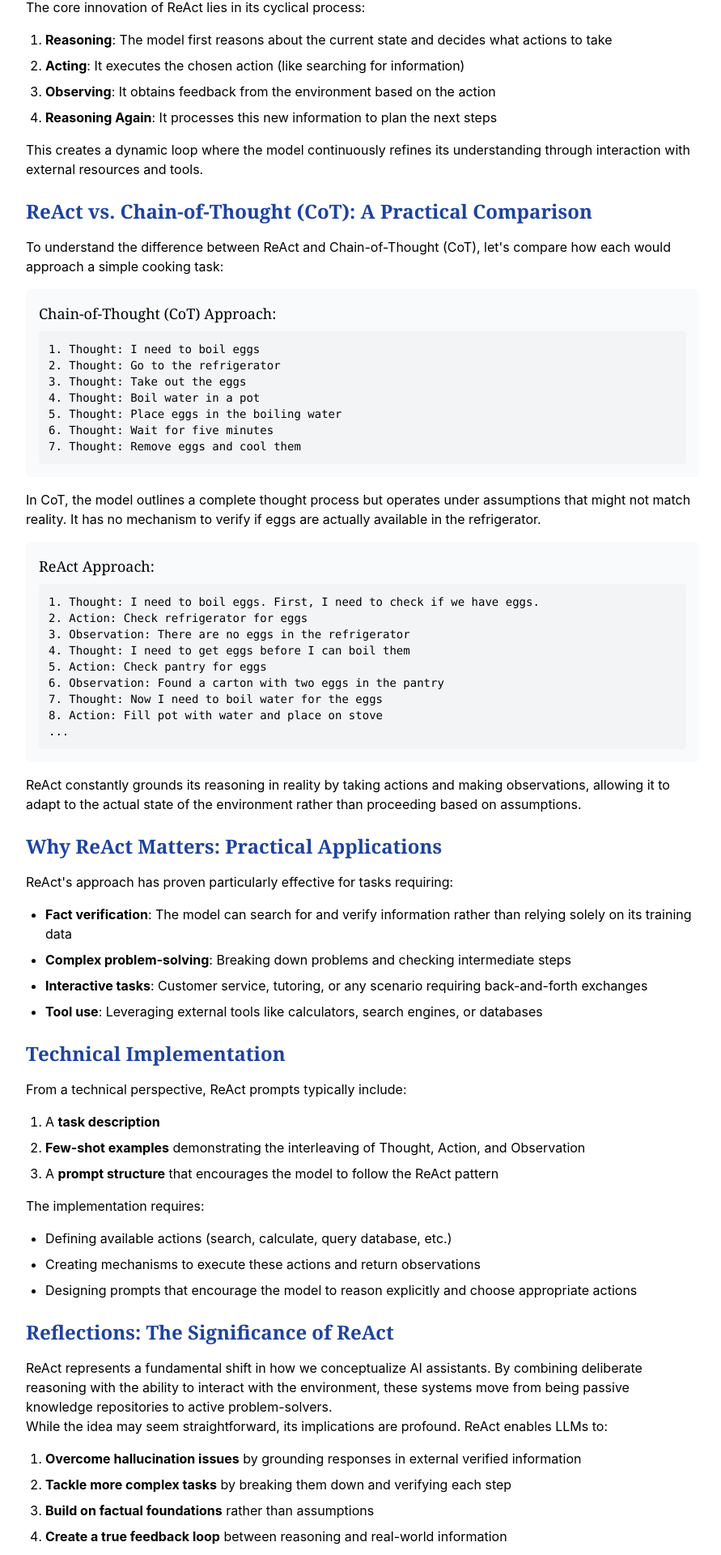
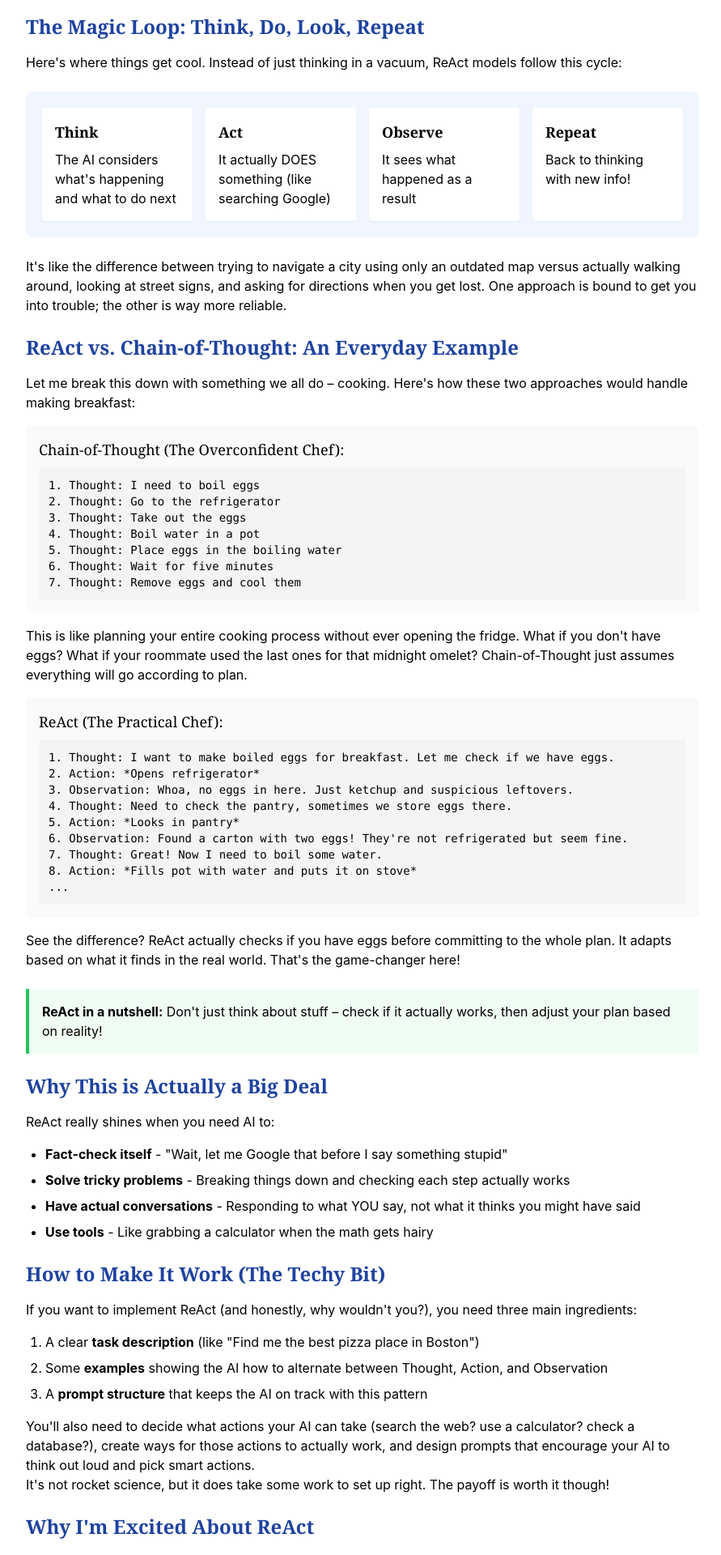
Before and after one commit to zyzou8/zhuoyang, a Next.js app in the folder zhuoyang-research-website/: page /blog/1 in a window 1280 px wide. Shown: the part 775-2695 px from the top of the page at 81% size, without its empty margins (192-1083 px from the left). Built offline with nearby package versions, Linux system fonts and the light colour scheme.

Commit message:
update blog

```diff
--- a/zhuoyang-research-website/src/pages/blog/1.js
+++ b/zhuoyang-research-website/src/pages/blog/1.js
@@ -17,7 +17,7 @@ export default function BlogPost1() {
         </div>
 
         <h1 className="text-3xl font-bold text-blue-900 mb-4">
-          ReAct: Synergizing Reasoning and Acting in Language Models
+          ReAct: When AI Finally Learns to Think AND Do
         </h1>
         <div className="text-gray-600 mb-6">May 16, 2025</div>
 
@@ -28,39 +28,62 @@ export default function BlogPost1() {
         </div>
 
         <div className="prose prose-lg max-w-none">
-          <h2 className="text-2xl font-semibold text-blue-800 mt-6 mb-4">Introduction: The Evolution of LLM Capabilities</h2>
+          <h2 className="text-2xl font-semibold text-blue-800 mt-6 mb-4">Remember When AI Was Just a Fancy Autocomplete?</h2>
           <p>
-            LLMs were primarily designed to process user queries and generate relevant responses based on their training data—essentially functioning as sophisticated knowledge repositories with limited reasoning capabilities. When prompted,
-            these early models would typically produce a single-step response without much deliberation or interaction with external information.
+            Early LLMs were basically just glorified know-it-alls. You'd ask them something, and they'd spit out whatever sounded right based on their training data. It was impressive, sure, but these models had all the situational awareness of a goldfish – they'd give you one answer and call it a day, with zero ability to check if they were even making sense.
           </p>
 
-          <h2 className="text-2xl font-semibold text-blue-800 mt-6 mb-4">What is ReAct?</h2>
+          <div className="bg-yellow-50 border-l-4 border-yellow-500 p-4 my-6">
+            <p className="italic">
+              "Early language models were like that friend who confidently gives you directions but has never actually been to the place themselves."
+            </p>
+          </div>
+
+          <h2 className="text-2xl font-semibold text-blue-800 mt-6 mb-4">So What's This ReAct Thing All About?</h2>
           <p>
-            ReAct, short for "Reasoning + Acting," represents a significant advancement in how language models approach complex tasks.
-            Introduced in the paper <a href="https://arxiv.org/abs/2210.03629" className="text-blue-600 hover:underline">ReAct: Synergizing Reasoning and Acting in Language Models</a> by Yao et al., this framework enables LLMs to interleave reasoning traces and task-specific actions in a synergistic way.
+            ReAct is basically what happens when AI learns to walk and chew gum at the same time. The name is just "Reasoning + Acting" smooshed together, which pretty much tells you the whole story. It was cooked up by Yao and friends in their paper <a href="https://arxiv.org/abs/2210.03629" className="text-blue-600 hover:underline">ReAct: Synergizing Reasoning and Acting in Language Models</a>, and it's all about getting language models to think and do stuff in a continuous loop.
           </p>
 
-          <h2 className="text-2xl font-semibold text-blue-800 mt-6 mb-4">How ReAct Works: The Reasoning-Acting Loop</h2>
+          <h2 className="text-2xl font-semibold text-blue-800 mt-6 mb-4">The Magic Loop: Think, Do, Look, Repeat</h2>
           <p>
-            The core innovation of ReAct lies in its cyclical process:
-          </p>
-          <ol className="list-decimal pl-6 my-4">
-            <li className="mb-2"><strong>Reasoning</strong>: The model first reasons about the current state and decides what actions to take</li>
-            <li className="mb-2"><strong>Acting</strong>: It executes the chosen action (like searching for information)</li>
-            <li className="mb-2"><strong>Observing</strong>: It obtains feedback from the environment based on the action</li>
-            <li className="mb-2"><strong>Reasoning Again</strong>: It processes this new information to plan the next steps</li>
-          </ol>
-          <p>
-            This creates a dynamic loop where the model continuously refines its understanding through interaction with external resources and tools.
+            Here's where things get cool. Instead of just thinking in a vacuum, ReAct models follow this cycle:
           </p>
 
-          <h2 className="text-2xl font-semibold text-blue-800 mt-6 mb-4">ReAct vs. Chain-of-Thought (CoT): A Practical Comparison</h2>
+          <div className="bg-blue-50 p-5 rounded-lg my-6">
+            <div className="flex flex-col md:flex-row gap-4">
+              <div className="bg-white p-4 rounded shadow-sm flex-1">
+                <h4 className="font-bold text-lg mb-2">Think</h4>
+                <p>The AI considers what's happening and what to do next</p>
+              </div>
+
+              <div className="bg-white p-4 rounded shadow-sm flex-1">
+                <h4 className="font-bold text-lg mb-2">Act</h4>
+                <p>It actually DOES something (like searching Google)</p>
+              </div>
+
+              <div className="bg-white p-4 rounded shadow-sm flex-1">
+                <h4 className="font-bold text-lg mb-2">Observe</h4>
+                <p>It sees what happened as a result</p>
+              </div>
+
+              <div className="bg-white p-4 rounded shadow-sm flex-1">
+                <h4 className="font-bold text-lg mb-2">Repeat</h4>
+                <p>Back to thinking with new info!</p>
+              </div>
+            </div>
+          </div>
+
           <p>
-            To understand the difference between ReAct and Chain-of-Thought (CoT), let's compare how each would approach a simple cooking task:
+            It's like the difference between trying to navigate a city using only an outdated map versus actually walking around, looking at street signs, and asking for directions when you get lost. One approach is bound to get you into trouble; the other is way more reliable.
+          </p>
+
+          <h2 className="text-2xl font-semibold text-blue-800 mt-6 mb-4">ReAct vs. Chain-of-Thought: An Everyday Example</h2>
+          <p>
+            Let me break this down with something we all do – cooking. Here's how these two approaches would handle making breakfast:
           </p>
 
           <div className="bg-gray-50 p-4 rounded-md my-4">
-            <h3 className="font-medium text-lg mb-2">Chain-of-Thought (CoT) Approach:</h3>
+            <h3 className="font-medium text-lg mb-2">Chain-of-Thought (The Overconfident Chef):</h3>
             <pre className="bg-gray-100 p-3 rounded text-sm overflow-x-auto">
               1. Thought: I need to boil eggs<br/>
               2. Thought: Go to the refrigerator<br/>
@@ -73,99 +96,122 @@ export default function BlogPost1() {
           </div>
 
           <p>
-            In CoT, the model outlines a complete thought process but operates under assumptions that might not match reality. It has no mechanism to verify if eggs are actually available in the refrigerator.
+            This is like planning your entire cooking process without ever opening the fridge. What if you don't have eggs? What if your roommate used the last ones for that midnight omelet? Chain-of-Thought just assumes everything will go according to plan.
           </p>
 
           <div className="bg-gray-50 p-4 rounded-md my-4">
-            <h3 className="font-medium text-lg mb-2">ReAct Approach:</h3>
+            <h3 className="font-medium text-lg mb-2">ReAct (The Practical Chef):</h3>
             <pre className="bg-gray-100 p-3 rounded text-sm overflow-x-auto">
-              1. Thought: I need to boil eggs. First, I need to check if we have eggs.<br/>
-              2. Action: Check refrigerator for eggs<br/>
-              3. Observation: There are no eggs in the refrigerator<br/>
-              4. Thought: I need to get eggs before I can boil them<br/>
-              5. Action: Check pantry for eggs<br/>
-              6. Observation: Found a carton with two eggs in the pantry<br/>
-              7. Thought: Now I need to boil water for the eggs<br/>
-              8. Action: Fill pot with water and place on stove<br/>
+              1. Thought: I want to make boiled eggs for breakfast. Let me check if we have eggs.<br/>
+              2. Action: *Opens refrigerator*<br/>
+              3. Observation: Whoa, no eggs in here. Just ketchup and suspicious leftovers.<br/>
+              4. Thought: Need to check the pantry, sometimes we store eggs there.<br/>
+              5. Action: *Looks in pantry*<br/>
+              6. Observation: Found a carton with two eggs! They're not refrigerated but seem fine.<br/>
+              7. Thought: Great! Now I need to boil some water.<br/>
+              8. Action: *Fills pot with water and puts it on stove*<br/>
               ...
             </pre>
           </div>
 
           <p>
-            ReAct constantly grounds its reasoning in reality by taking actions and making observations, allowing it to adapt to the actual state of the environment rather than proceeding based on assumptions.
+            See the difference? ReAct actually checks if you have eggs before committing to the whole plan. It adapts based on what it finds in the real world. That's the game-changer here!
           </p>
 
-          <h2 className="text-2xl font-semibold text-blue-800 mt-6 mb-4">Why ReAct Matters: Practical Applications</h2>
+          <div className="bg-green-50 border-l-4 border-green-500 p-4 my-6">
+            <p>
+              <strong>ReAct in a nutshell:</strong> Don't just think about stuff – check if it actually works, then adjust your plan based on reality!
+            </p>
+          </div>
+
+          <h2 className="text-2xl font-semibold text-blue-800 mt-6 mb-4">Why This is Actually a Big Deal</h2>
           <p>
-            ReAct's approach has proven particularly effective for tasks requiring:
+            ReAct really shines when you need AI to:
           </p>
-          <ul className="list-disc pl-6 my-4">
-            <li className="mb-2"><strong>Fact verification</strong>: The model can search for and verify information rather than relying solely on its training data</li>
-            <li className="mb-2"><strong>Complex problem-solving</strong>: Breaking down problems and checking intermediate steps</li>
-            <li className="mb-2"><strong>Interactive tasks</strong>: Customer service, tutoring, or any scenario requiring back-and-forth exchanges</li>
-            <li className="mb-2"><strong>Tool use</strong>: Leveraging external tools like calculators, search engines, or databases</li>
+          <ul className="list-disc pl-6 my-4 space-y-2">
+            <li><strong>Fact-check itself</strong> - "Wait, let me Google that before I say something stupid"</li>
+            <li><strong>Solve tricky problems</strong> - Breaking things down and checking each step actually works</li>
+            <li><strong>Have actual conversations</strong> - Responding to what YOU say, not what it thinks you might have said</li>
+            <li><strong>Use tools</strong> - Like grabbing a calculator when the math gets hairy</li>
           </ul>
 
-          <h2 className="text-2xl font-semibold text-blue-800 mt-6 mb-4">Technical Implementation</h2>
+          <h2 className="text-2xl font-semibold text-blue-800 mt-6 mb-4">How to Make It Work (The Techy Bit)</h2>
+
           <p>
-            From a technical perspective, ReAct prompts typically include:
+            If you want to implement ReAct (and honestly, why wouldn't you?), you need three main ingredients:
           </p>
-          <ol className="list-decimal pl-6 my-4">
-            <li className="mb-2">A <strong>task description</strong></li>
-            <li className="mb-2"><strong>Few-shot examples</strong> demonstrating the interleaving of Thought, Action, and Observation</li>
-            <li className="mb-2">A <strong>prompt structure</strong> that encourages the model to follow the ReAct pattern</li>
+
+          <ol className="list-decimal pl-6 my-4 space-y-2">
+            <li>A clear <strong>task description</strong> (like "Find me the best pizza place in Boston")</li>
+            <li>Some <strong>examples</strong> showing the AI how to alternate between Thought, Action, and Observation</li>
+            <li>A <strong>prompt structure</strong> that keeps the AI on track with this pattern</li>
           </ol>
 
           <p>
-            The implementation requires:
+            You'll also need to decide what actions your AI can take (search the web? use a calculator? check a database?), create ways for those actions to actually work, and design prompts that encourage your AI to think out loud and pick smart actions.
           </p>
-          <ul className="list-disc pl-6 my-4">
-            <li className="mb-2">Defining available actions (search, calculate, query database, etc.)</li>
-            <li className="mb-2">Creating mechanisms to execute these actions and return observations</li>
-            <li className="mb-2">Designing prompts that encourage the model to reason explicitly and choose appropriate actions</li>
-          </ul>
-
-          <h2 className="text-2xl font-semibold text-blue-800 mt-6 mb-4">Reflections: The Significance of ReAct</h2>
-          <p>
-            ReAct represents a fundamental shift in how we conceptualize AI assistants. By combining deliberate reasoning with the ability to interact with the environment, these systems move from being passive knowledge repositories to active problem-solvers.
-          </p>
-          <p>
-            While the idea may seem straightforward, its implications are profound. ReAct enables LLMs to:
-          </p>
-          <ol className="list-decimal pl-6 my-4">
-            <li className="mb-2"><strong>Overcome hallucination issues</strong> by grounding responses in external verified information</li>
-            <li className="mb-2"><strong>Tackle more complex tasks</strong> by breaking them down and verifying each step</li>
-            <li className="mb-2"><strong>Build on factual foundations</strong> rather than assumptions</li>
-            <li className="mb-2"><strong>Create a true feedback loop</strong> between reasoning and real-world information</li>
-          </ol>
 
           <p>
-            Perhaps most importantly, ReAct lays the groundwork for more agentic AI systems that can autonomously pursue goals while maintaining a clear reasoning trace that humans can follow and understand.
-          </p>
-          <p>
-            The limitations of ReAct lie primarily in its dependence on the quality of available actions and the model's ability to interpret observations correctly. As these components improve, we can expect ReAct-based systems to handle increasingly sophisticated tasks.
+            It's not rocket science, but it does take some work to set up right. The payoff is worth it though!
           </p>
 
-          <h2 className="text-2xl font-semibold text-blue-800 mt-6 mb-4">Conclusion</h2>
+          <h2 className="text-2xl font-semibold text-blue-800 mt-6 mb-4">Why I'm Excited About ReAct</h2>
           <p>
-            ReAct represents a crucial step toward more capable, grounded, and transparent AI assistants. By bridging the gap between reasoning and acting, it enables language models to engage with the world more effectively and provide more reliable assistance across a wide range of applications.
+            This isn't just a minor upgrade – it's a fundamental shift in how AI works. We're moving from "AI that knows stuff" to "AI that figures stuff out." Instead of just being walking encyclopedias, these models can now be problem-solvers that interact with the world.
           </p>
+
           <p>
-            As we continue to develop these systems, maintaining this synergy between thought and action will be essential for creating AI that can truly understand and assist with the complexity of real-world tasks.
+            The idea seems simple (duh, check if your assumptions are correct), but the impact is huge. With ReAct, AI can:
           </p>
+
+          <div className="grid grid-cols-1 md:grid-cols-2 gap-4 my-6">
+            <div className="bg-blue-50 p-4 rounded">
+              <p className="font-semibold">Actually verify facts</p>
+              <p className="text-sm">Instead of making stuff up, it can check sources</p>
+            </div>
+
+            <div className="bg-blue-50 p-4 rounded">
+              <p className="font-semibold">Handle complex problems</p>
+              <p className="text-sm">By breaking them down and checking each step works</p>
+            </div>
+
+            <div className="bg-blue-50 p-4 rounded">
+              <p className="font-semibold">Build on solid ground</p>
+              <p className="text-sm">Using real information instead of assumptions</p>
+            </div>
+
+            <div className="bg-blue-50 p-4 rounded">
+              <p className="font-semibold">Create feedback loops</p>
+              <p className="text-sm">Between thinking and real-world info</p>
+            </div>
+          </div>
+
+          <p>
+            The coolest part? ReAct sets the stage for AI that can pursue goals on its own while still showing its work, so we humans can follow along and understand what it's doing.
+          </p>
+
+          <p>
+            Of course, it's not perfect. ReAct only works as well as the actions it can take and how good it is at interpreting what it observes. But as these pieces improve, watch out – these systems are getting smarter fast!
+          </p>
+
+          <h2 className="text-2xl font-semibold text-blue-800 mt-6 mb-4">The Bottom Line</h2>
+          <p>
+            ReAct is a game-changer because it gives AI a way to check itself against reality. Instead of living entirely in its training data bubble, it can reach out, interact with the world, and adjust course when needed.
+          </p>
+
+          <p>
+            It's like the difference between someone who insists they know how to get to the restaurant because they memorized a map once versus someone who pulls out Google Maps and checks for traffic in real-time. Which person would you rather ride with?
+          </p>
+
+          <div className="bg-purple-50 p-5 rounded-lg my-6">
+            <h3 className="text-xl font-medium text-purple-700 mb-3">Tomorrow's AI Today</h3>
+            <p className="text-lg">
+              By combining thinking and doing, ReAct represents a huge leap toward AI assistants that can actually navigate the messiness of the real world. And in my book, that's pretty darn exciting.
+            </p>
+          </div>
+
         </div>
 
-        {/* <div className="mt-12 pt-6 border-t">
-          <h3 className="text-xl font-bold mb-4">Share this post</h3>
-          <div className="flex gap-4">
-            <a href="#" className="bg-blue-500 text-white px-4 py-2 rounded">
-              Twitter
-            </a>
-            <a href="#" className="bg-blue-700 text-white px-4 py-2 rounded">
-              LinkedIn
-            </a>
-          </div>
-        </div> */}
       </article>
     </Layout>
   );
```
